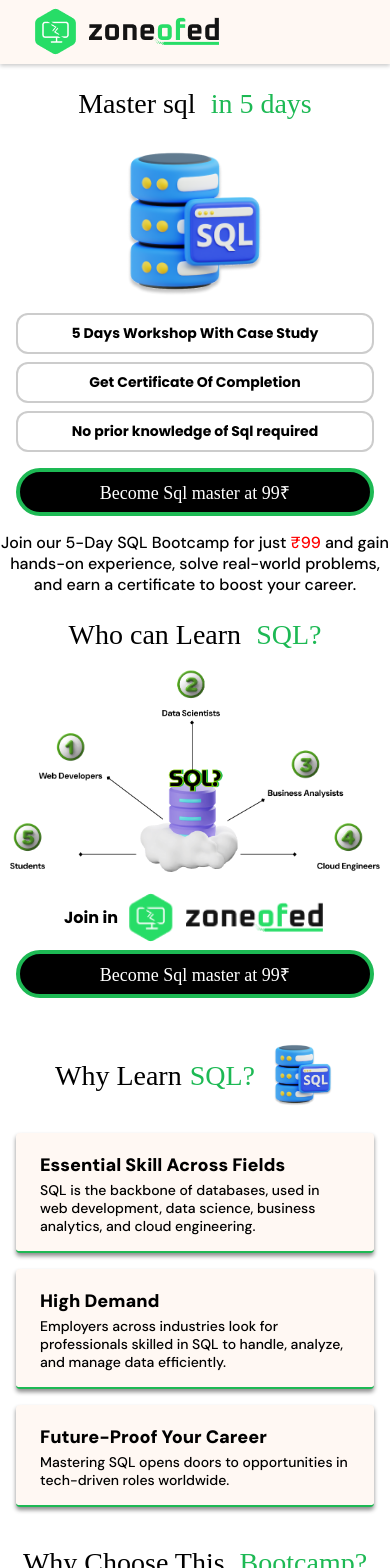
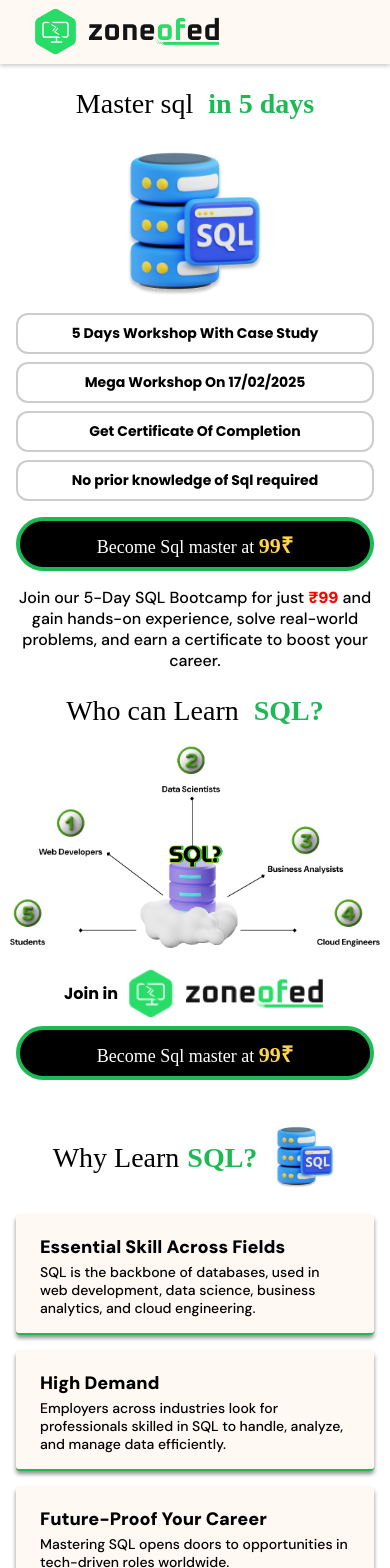
Before and after one commit to zone-of-ed/website, a Next.js app: page /workshops in a window 390 px wide. Shown: the top 1568 px of the page. Built offline with nearby package versions, Linux system fonts and the light colour scheme; a web font is replaced by a local one.

Commit message:
feat(code-editor): code editor changes

```diff
--- a/app/scss/base/_utilites.scss
+++ b/app/scss/base/_utilites.scss
@@ -40,6 +40,7 @@
   span {
     color: $color-primary;
     padding-left: 8px;
+    font-weight: bold;
   }
 }
 
--- a/app/scss/pages/_workShops.scss
+++ b/app/scss/pages/_workShops.scss
@@ -306,6 +306,7 @@
 
         & + p {
           font-size: 16px;
+          padding: 0 16px;
         }
       }
     }
@@ -339,6 +340,7 @@
           gap: 8px;
         }
       }
+
     }
 
     .work-shops-why-learn {
@@ -462,6 +464,11 @@
       display: inline-block;
       text-decoration: none;
       text-align: center;
+
+      strong{
+        color: #FFD54D;
+        font-size: 22px;
+      }
     }
   }
 }
--- a/app/workshops/page.js
+++ b/app/workshops/page.js
@@ -16,14 +16,15 @@
             <div className="work-shops-master-content-container">
               <div className="work-shops-master-content">
                 <p>5 Days Workshop With Case Study</p>
+                <p>Mega Workshop On 17/02/2025</p>
                 <p>Get Certificate Of Completion</p>
                 <p>No prior knowledge of Sql required</p>
               </div>
-              <a className="btn" href="https://rzp.io/rzp/Y1T0Ab2C">Become Sql master at 99₹</a>
+              <a className="btn" href="https://rzp.io/rzp/Y1T0Ab2C">Become Sql master at <strong>99₹</strong></a>
             </div>
 
           </div>
-          <p>Join our 5-Day SQL Bootcamp for just <span>₹99</span> and gain hands-on experience, solve real-world
+          <p>Join our 5-Day SQL Bootcamp for just <span><strong>₹99</strong></span> and gain hands-on experience, solve real-world
             problems,
             and earn a
             certificate to boost your career.</p>
@@ -39,7 +40,7 @@
             <a className="btn" href="https://rzp.io/rzp/Y1T0Ab2C">
               {/*<img src="/images/whatsappLogo.png" />*/}
               {/*Community*/}
-              Become Sql master at 99₹
+              Become Sql master at <strong>99₹</strong>
             </a>
           </div>
         </section>
@@ -156,7 +157,7 @@
               </div>
             </div>
           </div>
-          <p>Join our 5-Day SQL Bootcamp for just <span>₹99</span> and gain hands-on experience, solve real-world
+          <p>Join our 5-Day SQL Bootcamp for just <span style={{ color: "red" }}><strong>₹99</strong></span> and gain hands-on experience, solve real-world
             problems, and earn a
             certificate to boost your career.</p>
           <a className="btn" href="https://rzp.io/rzp/Y1T0Ab2C"> ENROLL NOW</a>
--- a/package.json
+++ b/package.json
@@ -11,6 +11,7 @@
   "dependencies": {
     "@monaco-editor/react": "^4.6.0",
     "next": "15.0.3",
+    "or": "^0.2.0",
     "react": "^18.2.0",
     "react-dom": "^18.2.0",
     "react-split-pane": "^0.1.92"
```
Also changed, not shown: 1 other file (tests, documents, lock files or other folders).
